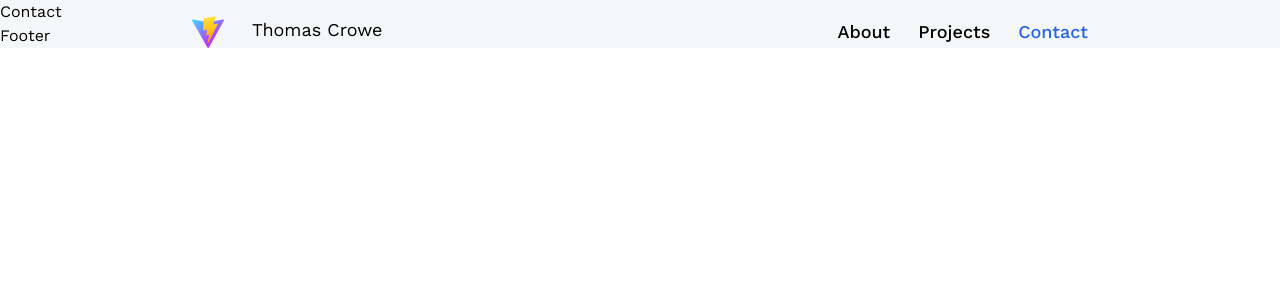
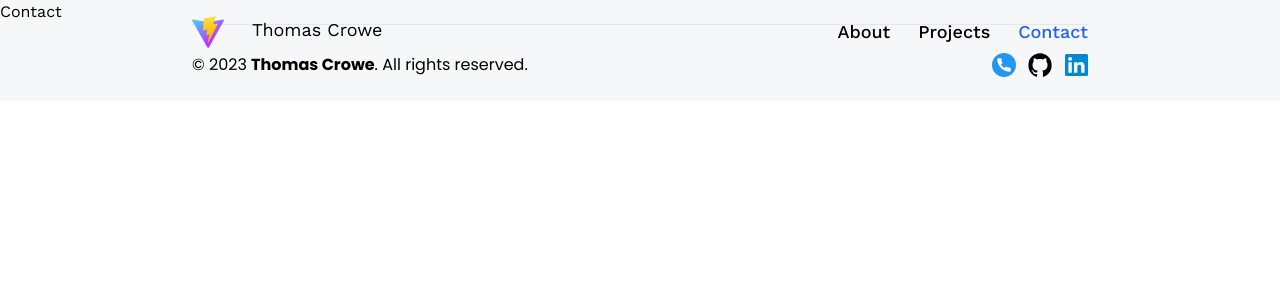
Before and after one commit to wtcrowe4/3Dportfolio, a React (Vite) app: page /contact in a window 1280 px wide. Shown: the top 300 px of the page. Built offline with nearby package versions, Linux system fonts and the light colour scheme.

Commit message:
footer content

```diff
--- a/src/components/Footer.jsx
+++ b/src/components/Footer.jsx
@@ -1,9 +1,31 @@
+import { Link } from "react-router-dom";
 
+import { socialLinks } from "../constants";
 
 const Footer = () => {
   return (
-    <h1>Footer</h1>
-  )
-}
+    <footer className='footer font-poppins'>
+      <hr className='border-slate-200' />
 
-export default Footer
+      <div className='footer-container'>
+        <p>
+          © 2023 <strong>Thomas Crowe</strong>. All rights reserved.
+        </p>
+
+        <div className='flex gap-3 justify-center items-center'>
+          {socialLinks.map((link) => (
+            <Link key={link.name} to={link.link} target='_blank'>
+              <img
+                src={link.iconUrl}
+                alt={link.name}
+                className='w-6 h-6 object-contain'
+              />
+            </Link>
+          ))}
+        </div>
+      </div>
+    </footer>
+  );
+};
+
+export default Footer;
```
